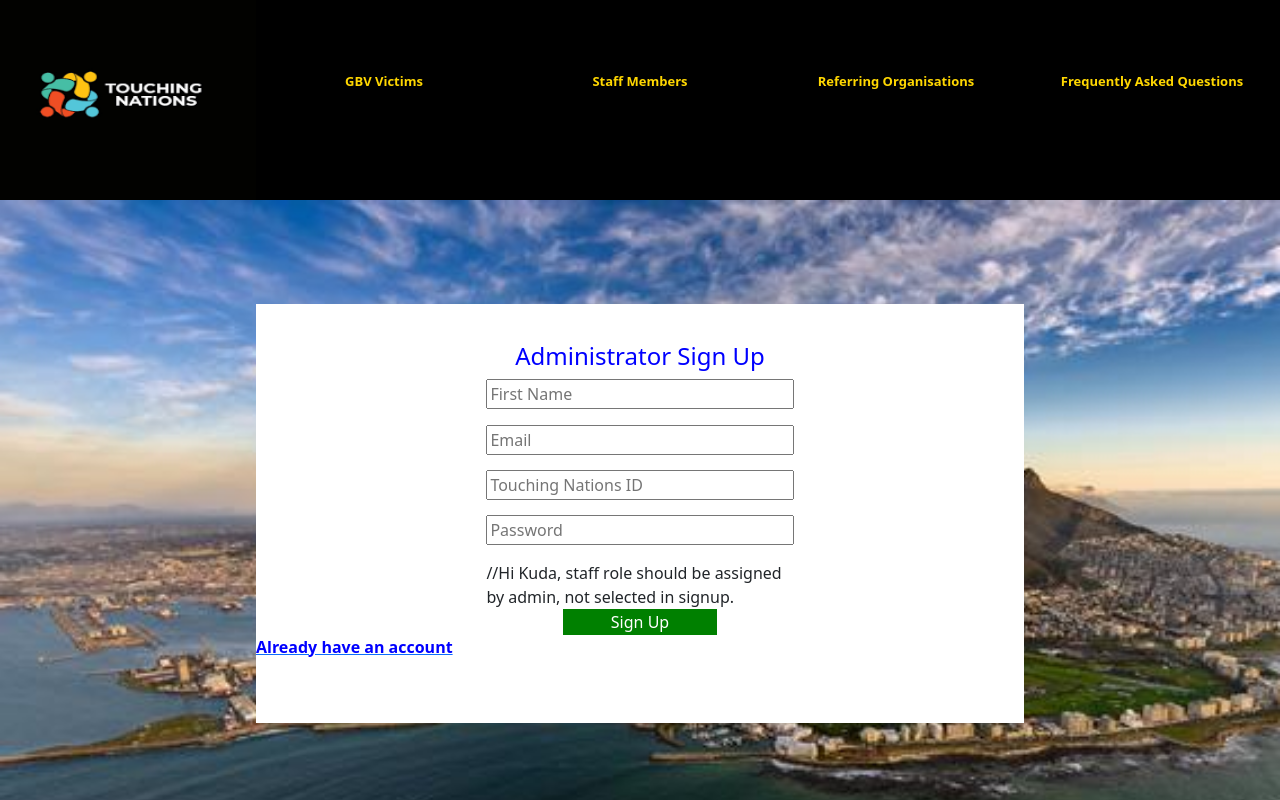
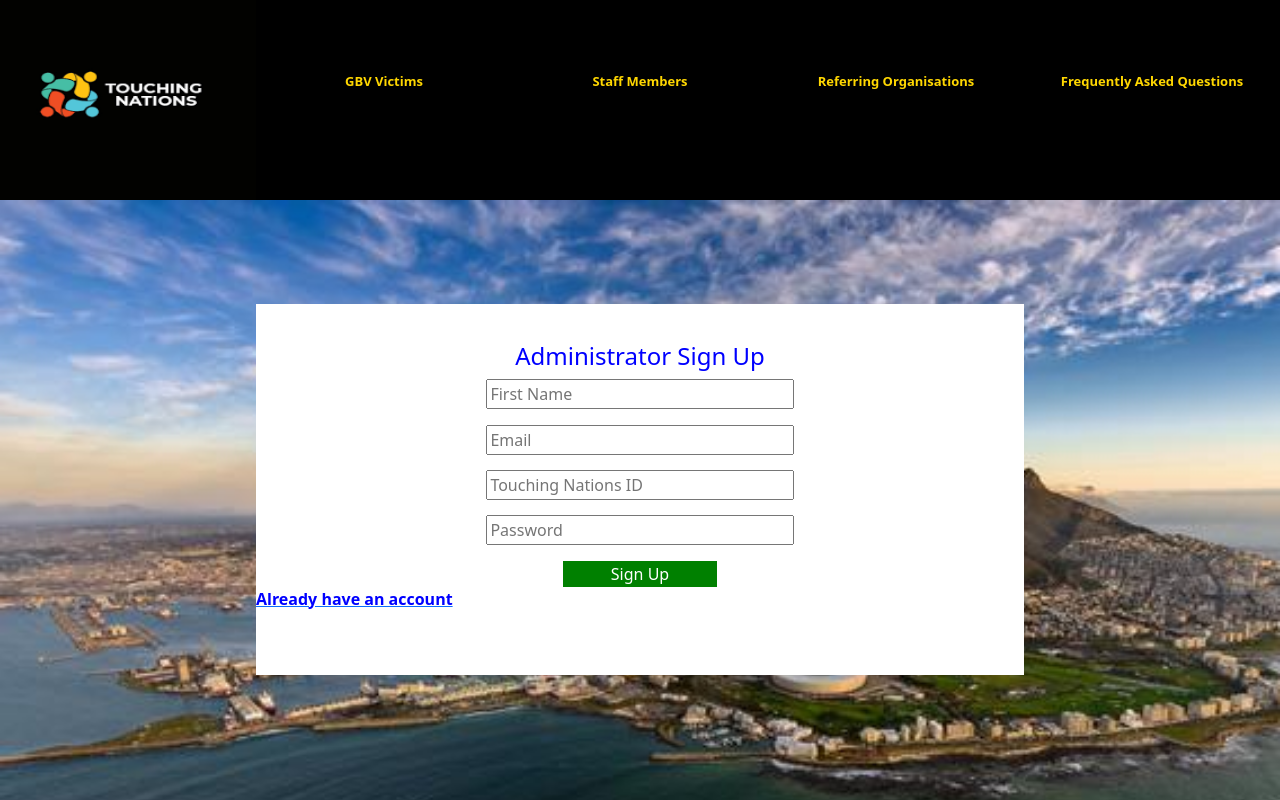
Before and after one commit to KudahShambare/GBV, a React (Create React App) app in the folder Start/front-end/: page /administrators in a window 1280 px wide. Shown: the top 800 px of the page. Built offline with nearby package versions, Linux system fonts and the light colour scheme.

Commit message:
Comment out text

```diff
--- a/Start/front-end/src/components/Staff-Components/AdminSignUp.js
+++ b/Start/front-end/src/components/Staff-Components/AdminSignUp.js
@@ -28,8 +28,8 @@ const AdminSignUp = () => {
 					placeholder="Password"
 					required
 				/>
-				//Hi Kuda, staff role should be assigned by admin, not selected in
-				signup.
+				{/* Hi Kuda, staff role should be assigned by admin, not selected in
+				signup. */}
 				{/* <section className="staff-radios">
 					<label>Role</label>
 					<br />
```
